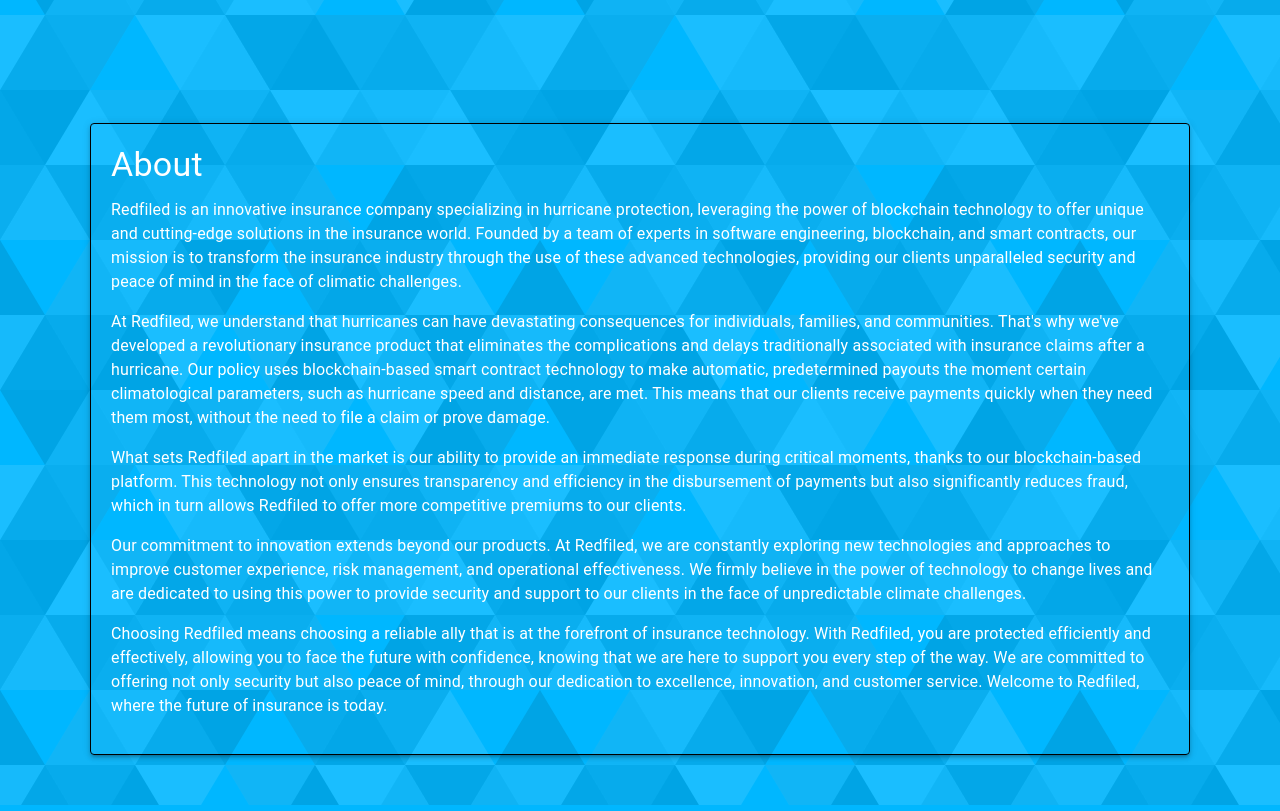
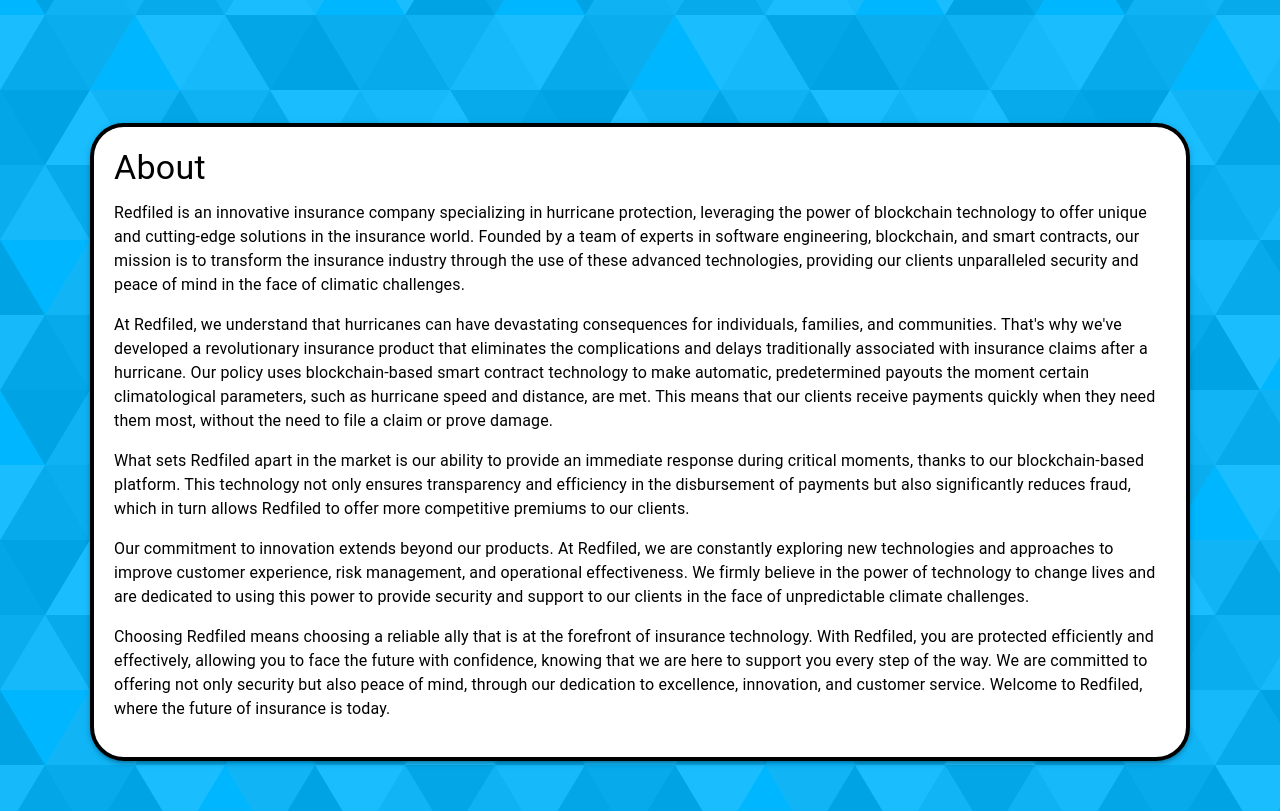
Before and after one commit to ControlYourPotatoes/redfield-react, a React (Vite) app: page / in a window 1280 px wide. Shown: the part 1860-2671 px from the top of the page. Built offline with nearby package versions, Linux system fonts and the light colour scheme; no server answers.

Commit message:
modified About.tsx in pages

```diff
--- a/src/components/pages/About.tsx
+++ b/src/components/pages/About.tsx
@@ -138,10 +138,10 @@
                    style={{
                        padding: '20px',
                        marginTop: '40px',
-                       color: 'white',
-                       backgroundColor: 'transparent', // Make background transparent
-                       border: '1px solid black', // Add black border
-                       borderRadius: '4px', // Optional: adds rounded corners (match your design)
+                       color: 'black',
+                       backgroundColor: 'white', // Make background transparent
+                       border: '4px solid black', // Add black border
+                       borderRadius: '34px', // Optional: adds rounded corners (match your design)
                    }}>
 
                 <Typography variant="h4" gutterBottom>About</Typography>
```
